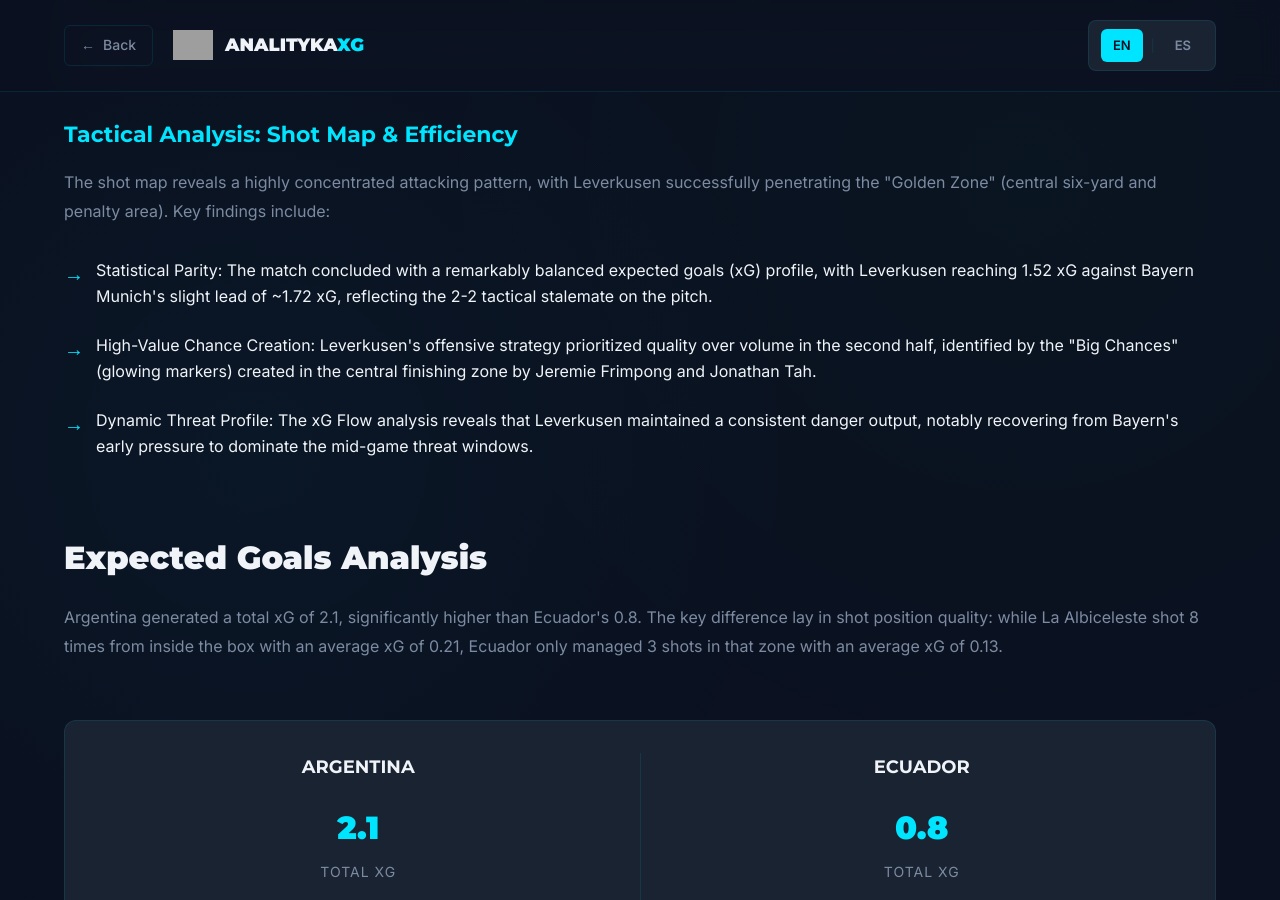
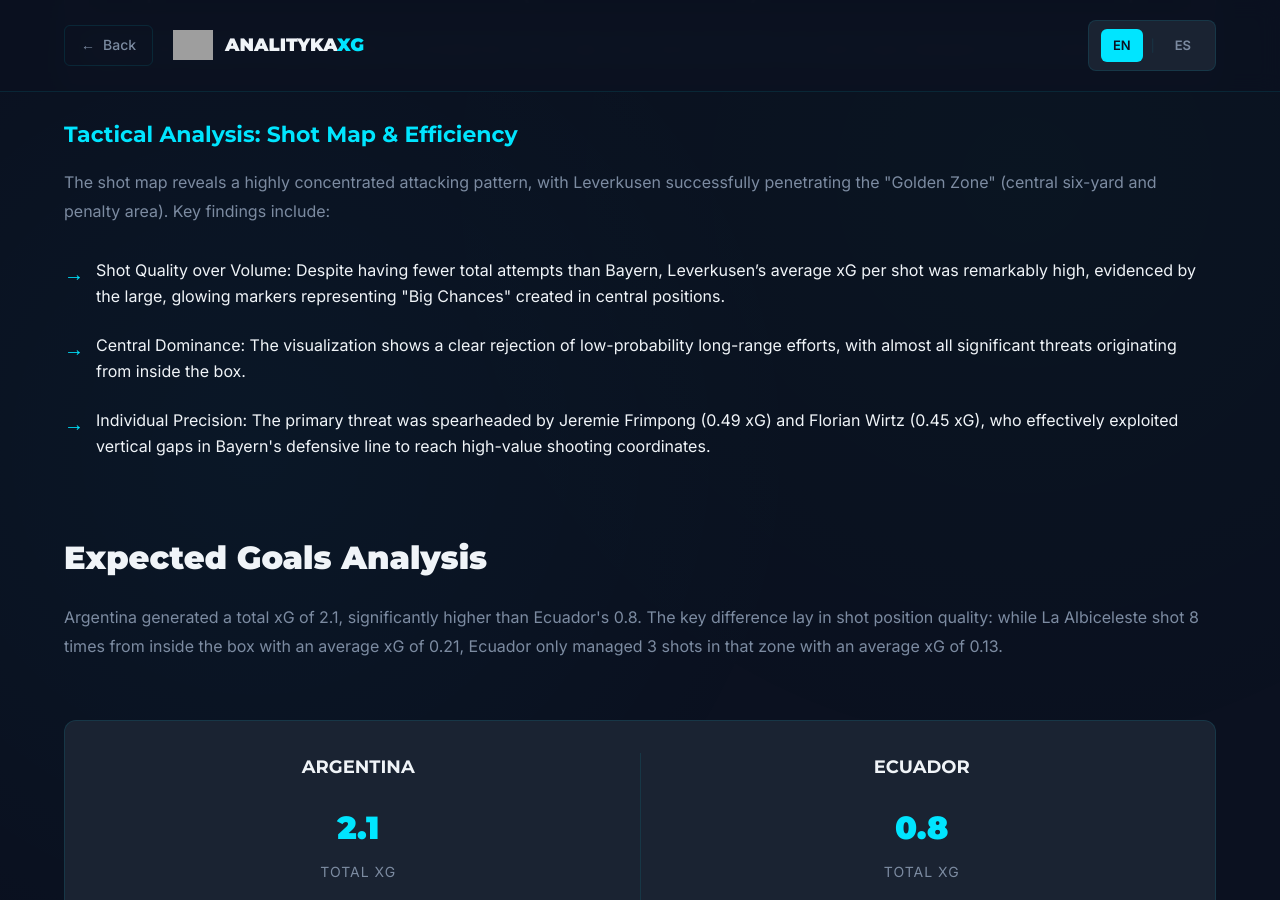
Before and after one commit to Fiallos77/analitykaXG, a Jekyll site: the page built from reports/argentina-ecuador-2024.md, in a window 1280 px wide and 900 px high, scrolled down 2153 px. Built offline with Jekyll 4.4.1, drawn with Linux system fonts in a browser that asks for light colours; grey boxes are pictures that could not be loaded.

Commit message:
Update insights and analysis in match report

```diff
--- a/reports/argentina-ecuador-2024.md
+++ b/reports/argentina-ecuador-2024.md
@@ -65,10 +65,10 @@ lang: en
             (central six-yard and penalty area). Key findings include:
         </p>
         <ul class="key-insights">
-            <li>Statistical Parity: The match  concluded with a remarkably balanced expected goals (xG) profile, with Leverkusen reaching 1.52 xG against Bayern Munich's slight lead of                 ~1.72 xG, reflecting the 2-2 tactical stalemate on the pitch.
+            <li>Shot Quality over Volume: Despite having fewer total attempts than Bayern, Leverkusen’s average xG per shot was remarkably high, evidenced by the large, glowing markers representing "Big Chances" created in central positions.
             </li>
-            <li>High-Value Chance Creation: Leverkusen's offensive strategy prioritized quality over volume in the second half, identified by the "Big Chances" (glowing markers) created in the central finishing zone by Jeremie Frimpong and Jonathan Tah.</li>
-            <li>Dynamic Threat Profile: The xG Flow analysis reveals that Leverkusen maintained a consistent danger output, notably recovering from Bayern's early pressure to dominate the mid-game threat windows.
+            <li>Central Dominance: The visualization shows a clear rejection of low-probability long-range efforts, with almost all significant threats originating from inside the box.</li>
+            <li>Individual Precision: The primary threat was spearheaded by Jeremie Frimpong (0.49 xG) and Florian Wirtz (0.45 xG), who effectively exploited vertical gaps in Bayern's defensive line to reach high-value shooting coordinates.
             </li>
         </ul>
     </div>
```
